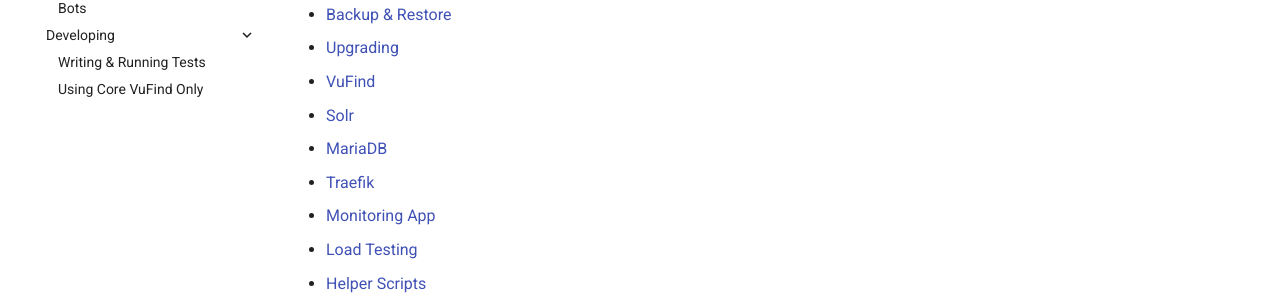
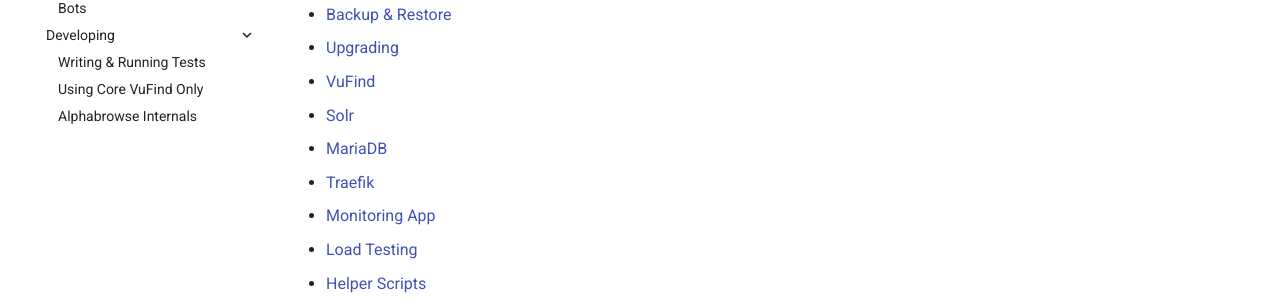
Before and after one commit to MSU-Libraries/catalog, an MkDocs documentation site: the page built from docs/index.md, in a window 1280 px wide. Shown: the part 579-879 px from the top of the page. Built offline with MkDocs 1.6.1 and Material for MkDocs 9.7.7, drawn with Linux system fonts in a browser that asks for light colours; comment, search, counter and statistics services are not loaded.

Commit message:
PC-1201 Add link to mkdocs for new alphabrowse page

```diff
--- a/mkdocs.yml
+++ b/mkdocs.yml
@@ -45,3 +45,4 @@
 - Developing:
     - Writing &amp; Running Tests: testing.md
     - Using Core VuFind Only: core-vufind.md
+    - Alphabrowse Internals: alphabrowse.md
```
